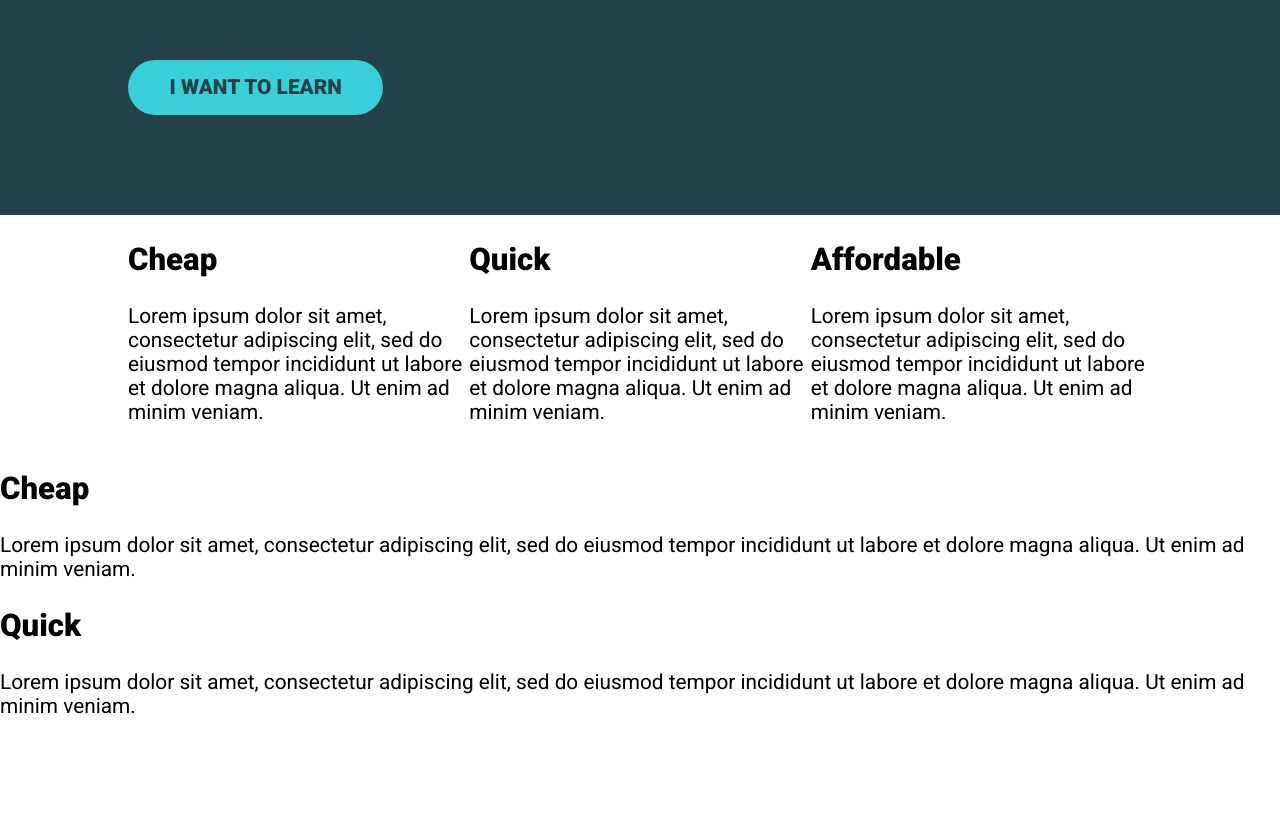
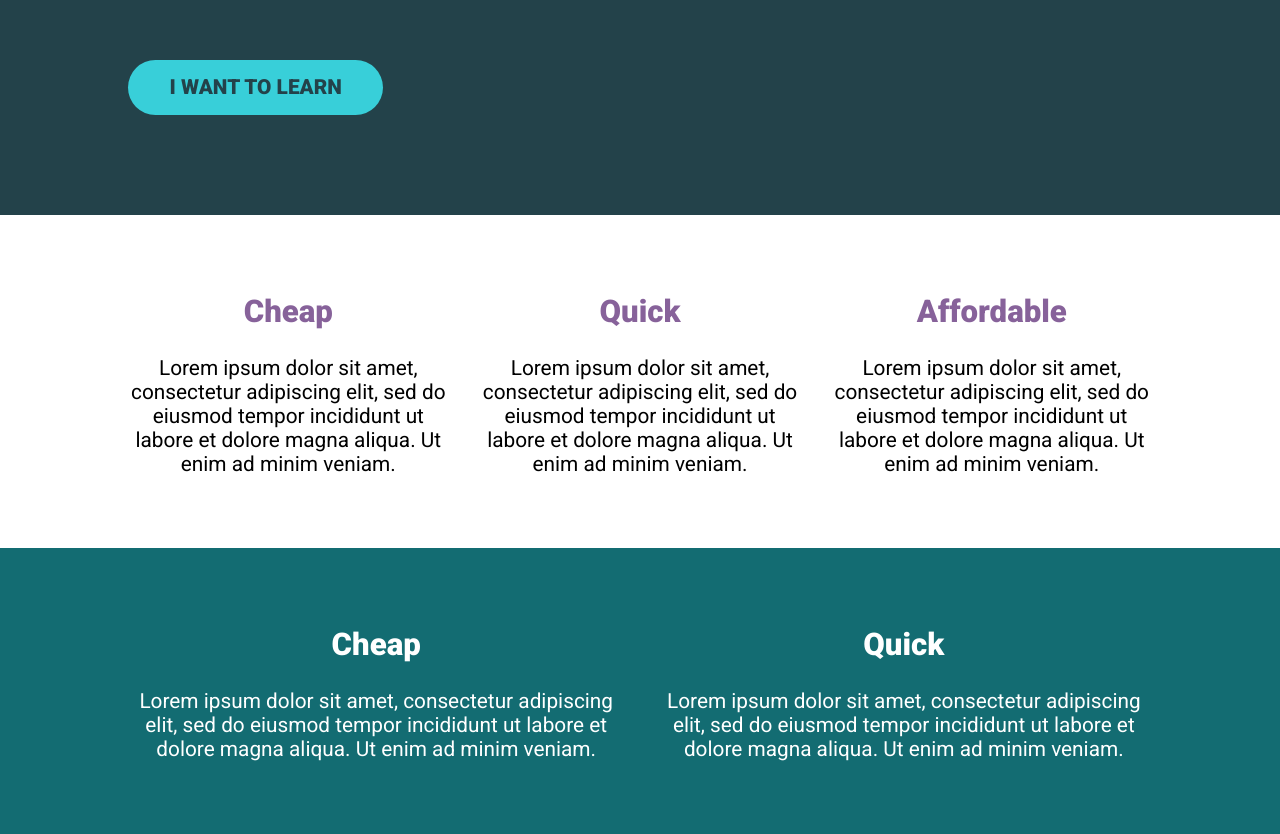
Before and after one commit to goingdust/CRL-flexbox-challenge1, a plain HTML site: page index.html in a window 1280 px wide. Shown: the part 353-1187 px from the top of the page. Before the commit the page ends 1092 px from the top, so only its background shows below. Drawn offline with Linux system fonts and the light colour scheme.

Commit message:
put a container around bottom content for the blue background, made bottom row into flexbox, changed font colors, and inserted gap between columns

```diff
--- a/index.html
+++ b/index.html
@@ -18,7 +18,7 @@
         </div>
     </div>
     <div class="container">
-        <div class="row">
+        <div class="row1">
             <div class="col">
                 <h2>Cheap</h2>
                 <p>Lorem ipsum dolor sit amet, consectetur adipiscing elit, sed do eiusmod tempor incididunt ut labore et dolore magna aliqua. Ut enim ad minim veniam.</p>
@@ -33,8 +33,8 @@
             </div>
         </div>
     </div>
-
-
+    <div class="container-bottom">
+        <div class="row2">
             <div class="col">
                 <h2>Cheap</h2>
                 <p>Lorem ipsum dolor sit amet, consectetur adipiscing elit, sed do eiusmod tempor incididunt ut labore et dolore magna aliqua. Ut enim ad minim veniam.</p>
@@ -43,6 +43,8 @@
                 <h2>Quick</h2>
                 <p>Lorem ipsum dolor sit amet, consectetur adipiscing elit, sed do eiusmod tempor incididunt ut labore et dolore magna aliqua. Ut enim ad minim veniam.</p>
             </div>
+        </div>
+    </div>
 
 
 </body>
--- a/style.css
+++ b/style.css
@@ -39,7 +39,7 @@ h1 {
     margin: 0 auto;
 }
 
-.row {
+.row1, .row2 {
     /* display: flex => flex container */
     display: flex;
 
@@ -47,9 +47,30 @@ h1 {
     /* gap: 100px; */
 }
 
+.row1 h2 {
+    color: #87629A;
+}
+
+.row2 {
+    color: white;
+    width: 80%;
+    max-width: 1100px;
+    margin: 0 auto;
+}
+
 .col {
     /* these are now flex items */
     width: 100%;
+    text-align: center;
+    margin: 2.5em auto;
+}
+
+.col + .col {
+    margin-left: 1.5em;
+}
+
+.container-bottom {
+    background-color: #136C72;
 }
 
 .hero {
```
Lines whose indentation alone changed are shown as unchanged.
